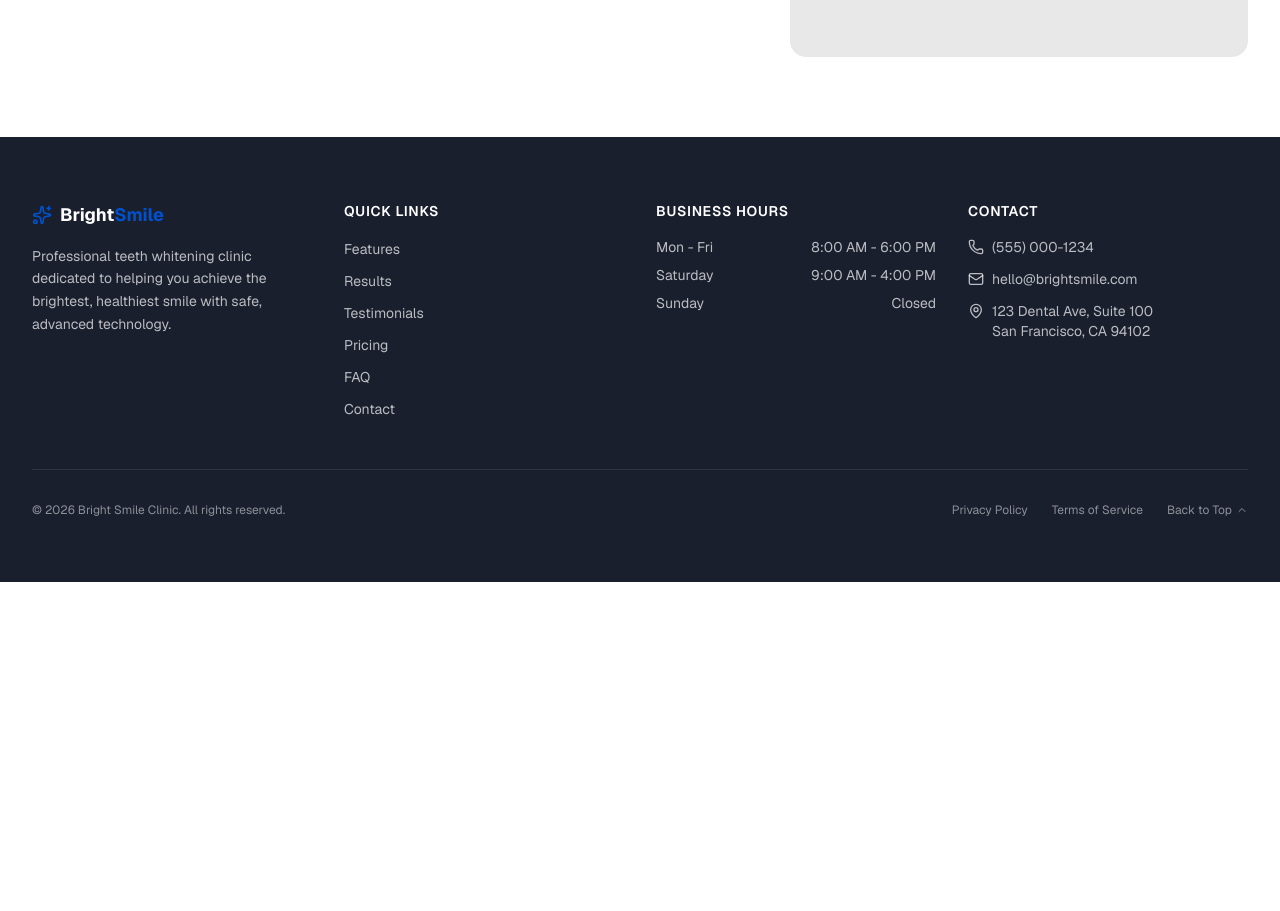
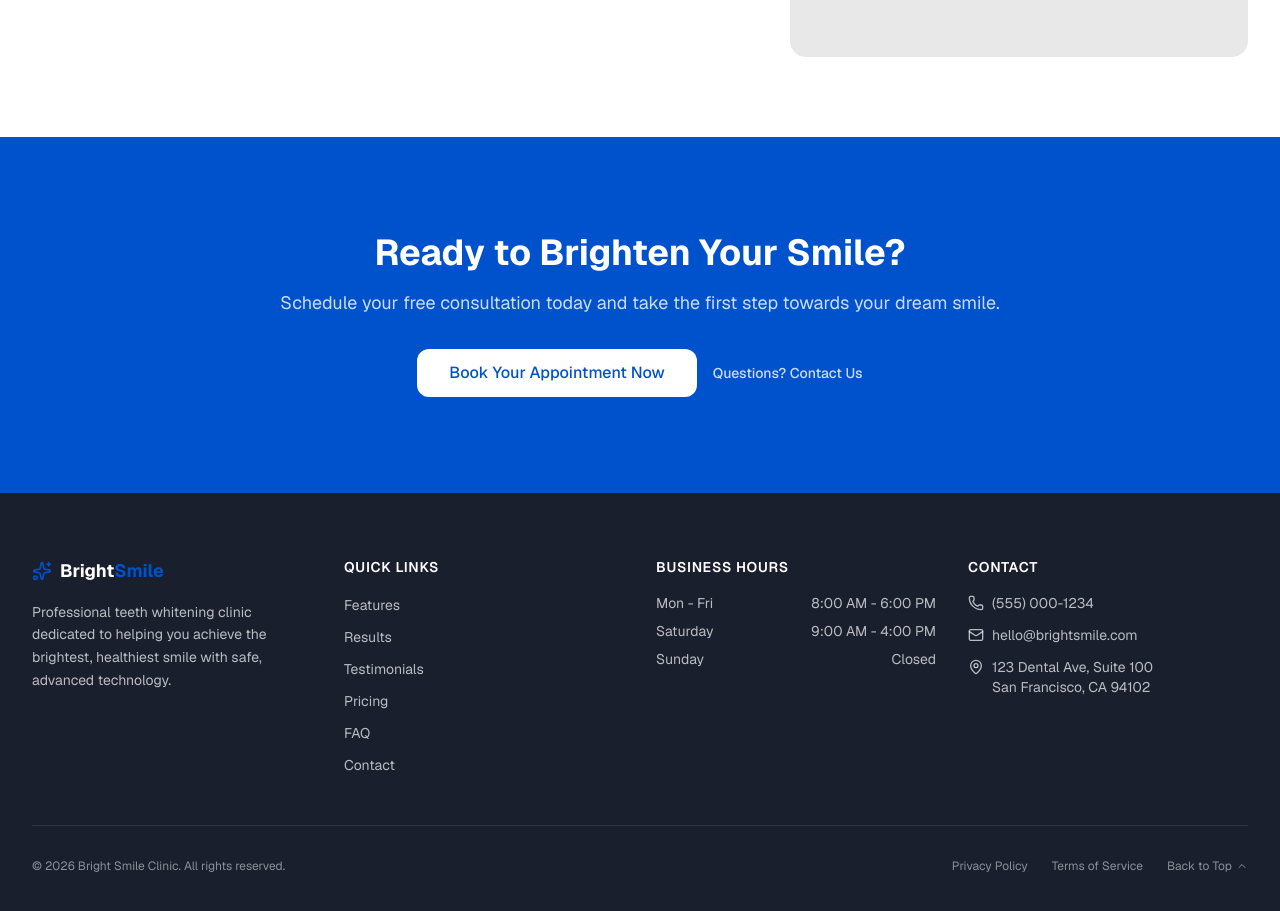
Before and after one commit to wavybentley-lang/v0-dental-landing-page, a Next.js app: page /contact in a window 1280 px wide. Shown: the part 1040-1951 px from the top of the page. Before the commit the page ends 1622 px from the top, so only its background shows below. Built offline with nearby package versions, Linux system fonts and the light colour scheme.

Commit message:
feat: add CTA section to contact page with modal booking\n\nAdd CTASection component and wire booking button to modal.

```diff
--- a/components/ContactPageContent.tsx
+++ b/components/ContactPageContent.tsx
@@ -4,6 +4,7 @@ import { useState } from "react"
 import Link from "next/link"
 import { Sparkles, Phone, Mail, MapPin, Clock, ArrowLeft } from "lucide-react"
 import { ContactForm } from "@/components/ContactForm"
+import { CTASection } from "@/components/CTASection"
 import { Footer } from "@/components/Footer"
 import { BookingModal } from "@/components/BookingModal"
 
@@ -136,6 +137,7 @@ export function ContactPageContent() {
         </div>
       </main>
 
+      <CTASection onBookingClick={() => setModalOpen(true)} />
       <Footer />
       <BookingModal open={modalOpen} onOpenChange={setModalOpen} />
     </div>
```
